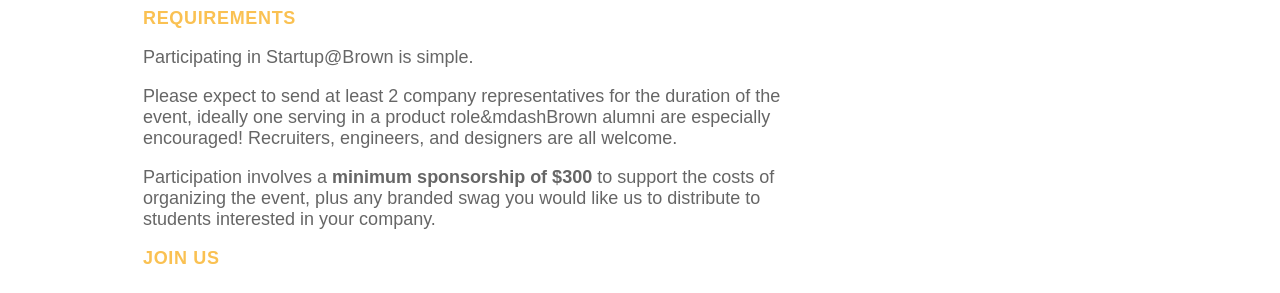
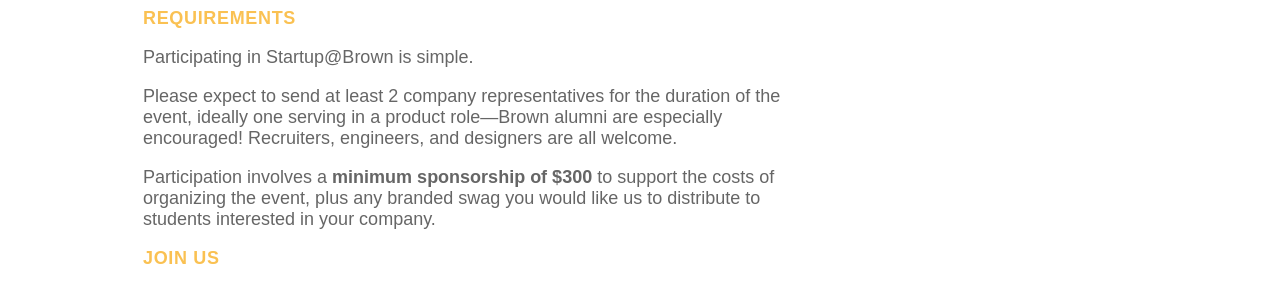
Before and after one commit to startupatbrown/startupatbrown.github.io, a Jekyll site: the page built from participate.html, in a window 1280 px wide. Shown: the part 995-1288 px from the top of the page. Built offline with Jekyll 4.4.1, drawn with Linux system fonts in a browser that asks for light colours.

Commit message:
Update participate.html

```diff
--- a/participate.html
+++ b/participate.html
@@ -48,7 +48,7 @@
 
       <h2>Requirements</h2>
       <p>Participating in Startup@Brown is simple.</p>
-      <p>Please expect to send at least 2 company representatives for the duration of the event, ideally one serving in a product role&mdashBrown alumni are especially encouraged! Recruiters, engineers, and designers are all welcome.</p>
+      <p>Please expect to send at least 2 company representatives for the duration of the event, ideally one serving in a product role&mdash;Brown alumni are especially encouraged! Recruiters, engineers, and designers are all welcome.</p>
       <p>Participation involves a <strong>minimum sponsorship of $300</strong> to support the costs of organizing the event, plus any branded swag you would like us to distribute to students interested in your company.</p>
 
       <h2>Join Us</h2>
```
